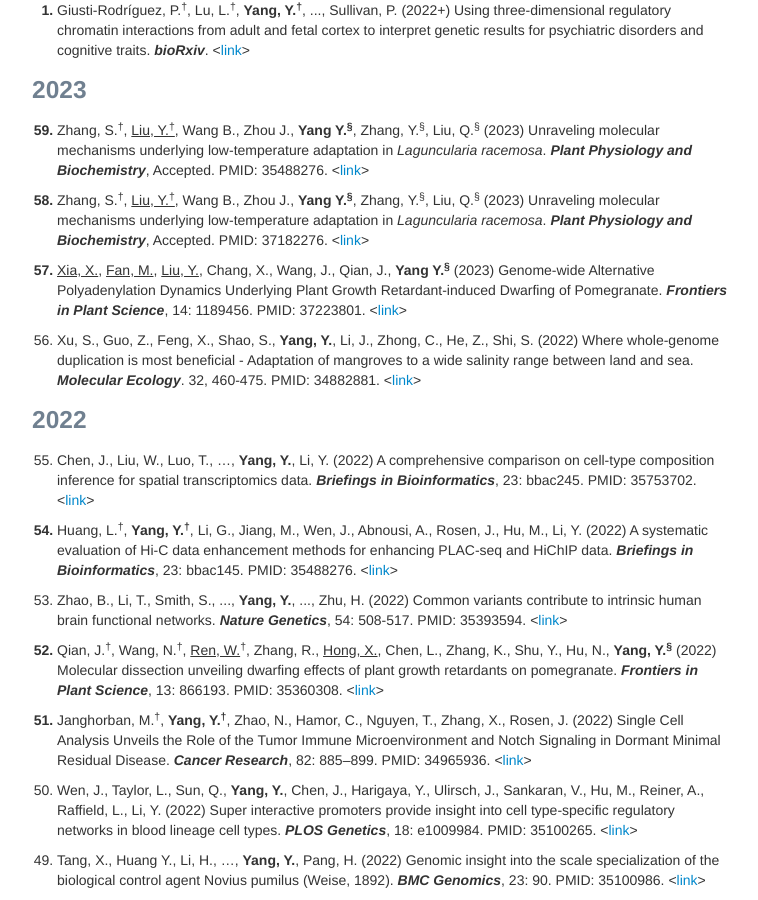
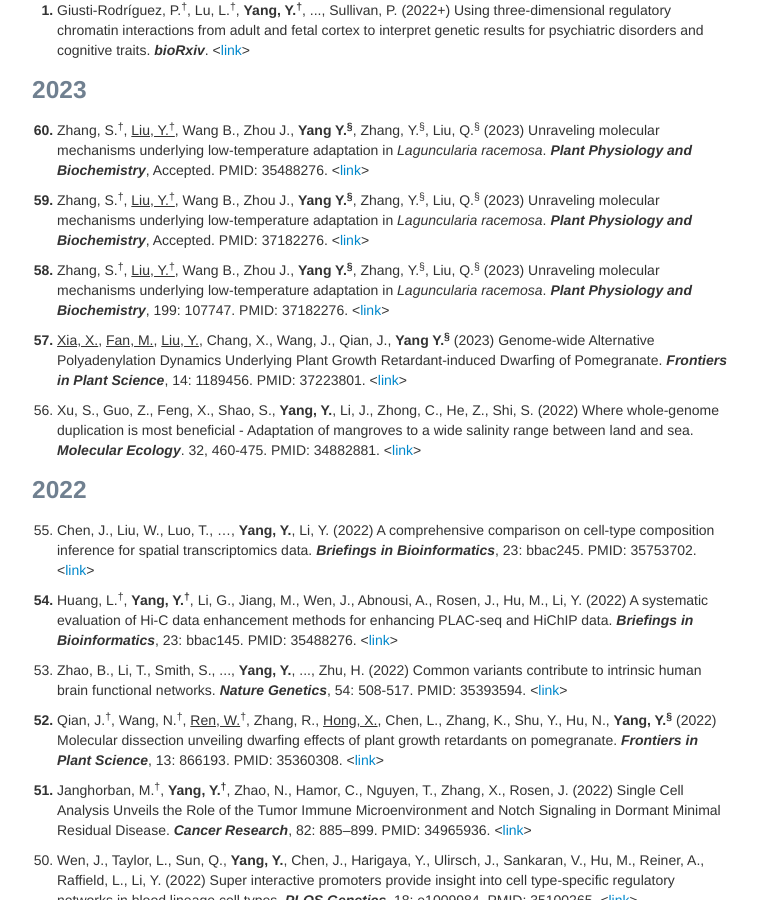
Before and after one commit to yuchenyanggroup/yuchenyanggroup.github.io, a Jekyll site: the page built from pages/pubs.md, in a window 1280 px wide and 900 px high, scrolled down 334 px. Shown: the whole window, without its empty margins (258-1016 px from the left). Built offline with Jekyll 4.4.1, drawn with Linux system fonts in a browser that asks for light colours.

Commit message:
Update pubs.md

```diff
--- a/pages/pubs.md
+++ b/pages/pubs.md
@@ -17,9 +17,11 @@ title: Yang Group's publications
 <ol start="1" style="font-weight: bold;"> <li><span style="font-weight: normal;">Giusti-Rodríguez, P.<sup>&dagger;</sup>, Lu, L.<sup>&dagger;</sup>, <b>Yang, Y.<sup>&dagger;</sup></b>, ..., Sullivan, P. (2022+) Using three-dimensional regulatory chromatin interactions from adult and fetal cortex to interpret genetic results for psychiatric disorders and cognitive traits. <i><b>bioRxiv</b></i>. <<a href="https://www.biorxiv.org/content/10.1101/406330v1.full">link</a>></span></li></ol>
 
 ### 2023
-<ol start="59" style="font-weight: bold;"> <li><span style="font-weight: normal;"> Zhang, S.<sup>&dagger;</sup>, <u>Liu, Y.<sup>&dagger;</sup></u>, Wang B., Zhou J., <b>Yang Y.<sup>&sect;</sup></b>, Zhang, Y.<sup>&sect;</sup>, Liu, Q.<sup>&sect;</sup> (2023) Unraveling molecular mechanisms underlying low-temperature adaptation in <i>Laguncularia racemosa</i>. <i><b>Plant Physiology and Biochemistry</b></i>, Accepted. PMID: 35488276. <<a href="https://www.frontiersin.org/articles/10.3389/fpls.2023.1189456/abstract">link</a>></span></li></ol>
+<ol start="60" style="font-weight: bold;"> <li><span style="font-weight: normal;"> Zhang, S.<sup>&dagger;</sup>, <u>Liu, Y.<sup>&dagger;</sup></u>, Wang B., Zhou J., <b>Yang Y.<sup>&sect;</sup></b>, Zhang, Y.<sup>&sect;</sup>, Liu, Q.<sup>&sect;</sup> (2023) Unraveling molecular mechanisms underlying low-temperature adaptation in <i>Laguncularia racemosa</i>. <i><b>Plant Physiology and Biochemistry</b></i>, Accepted. PMID: 35488276. <<a href="https://www.frontiersin.org/articles/10.3389/fpls.2023.1189456/abstract">link</a>></span></li></ol>
 
-<ol start="58" style="font-weight: bold;"> <li><span style="font-weight: normal;"> Zhang, S.<sup>&dagger;</sup>, <u>Liu, Y.<sup>&dagger;</sup></u>, Wang B., Zhou J., <b>Yang Y.<sup>&sect;</sup></b>, Zhang, Y.<sup>&sect;</sup>, Liu, Q.<sup>&sect;</sup> (2023) Unraveling molecular mechanisms underlying low-temperature adaptation in <i>Laguncularia racemosa</i>. <i><b>Plant Physiology and Biochemistry</b></i>, Accepted. PMID: 37182276. <<a href="https://www.sciencedirect.com/science/article/abs/pii/S0981942823002589">link</a>></span></li></ol>
+<ol start="59" style="font-weight: bold;"> <li><span style="font-weight: normal;"> Zhang, S.<sup>&dagger;</sup>, <u>Liu, Y.<sup>&dagger;</sup></u>, Wang B., Zhou J., <b>Yang Y.<sup>&sect;</sup></b>, Zhang, Y.<sup>&sect;</sup>, Liu, Q.<sup>&sect;</sup> (2023) Unraveling molecular mechanisms underlying low-temperature adaptation in <i>Laguncularia racemosa</i>. <i><b>Plant Physiology and Biochemistry</b></i>, Accepted. PMID: 37182276. <<a href="https://www.sciencedirect.com/science/article/abs/pii/S0981942823002589">link</a>></span></li></ol>
+
+<ol start="58" style="font-weight: bold;"> <li><span style="font-weight: normal;"> Zhang, S.<sup>&dagger;</sup>, <u>Liu, Y.<sup>&dagger;</sup></u>, Wang B., Zhou J., <b>Yang Y.<sup>&sect;</sup></b>, Zhang, Y.<sup>&sect;</sup>, Liu, Q.<sup>&sect;</sup> (2023) Unraveling molecular mechanisms underlying low-temperature adaptation in <i>Laguncularia racemosa</i>. <i><b>Plant Physiology and Biochemistry</b></i>, 199: 107747. PMID: 37182276. <<a href="https://www.sciencedirect.com/science/article/abs/pii/S0981942823002589">link</a>></span></li></ol>
 
 <ol start="57" style="font-weight: bold;"> <li><span style="font-weight: normal;"> <u>Xia, X.</u>, <u>Fan, M.</u>, <u>Liu, Y.</u>, Chang, X., Wang, J., Qian, J., <b>Yang Y.<sup>&sect;</sup></b> (2023) Genome-wide Alternative Polyadenylation Dynamics Underlying Plant Growth Retardant-induced Dwarfing of Pomegranate. <i><b>Frontiers in Plant Science</b></i>, 14: 1189456. PMID: 37223801. <<a href="https://www.frontiersin.org/articles/10.3389/fpls.2023.1189456/full">link</a>></span></li></ol>
 
```
